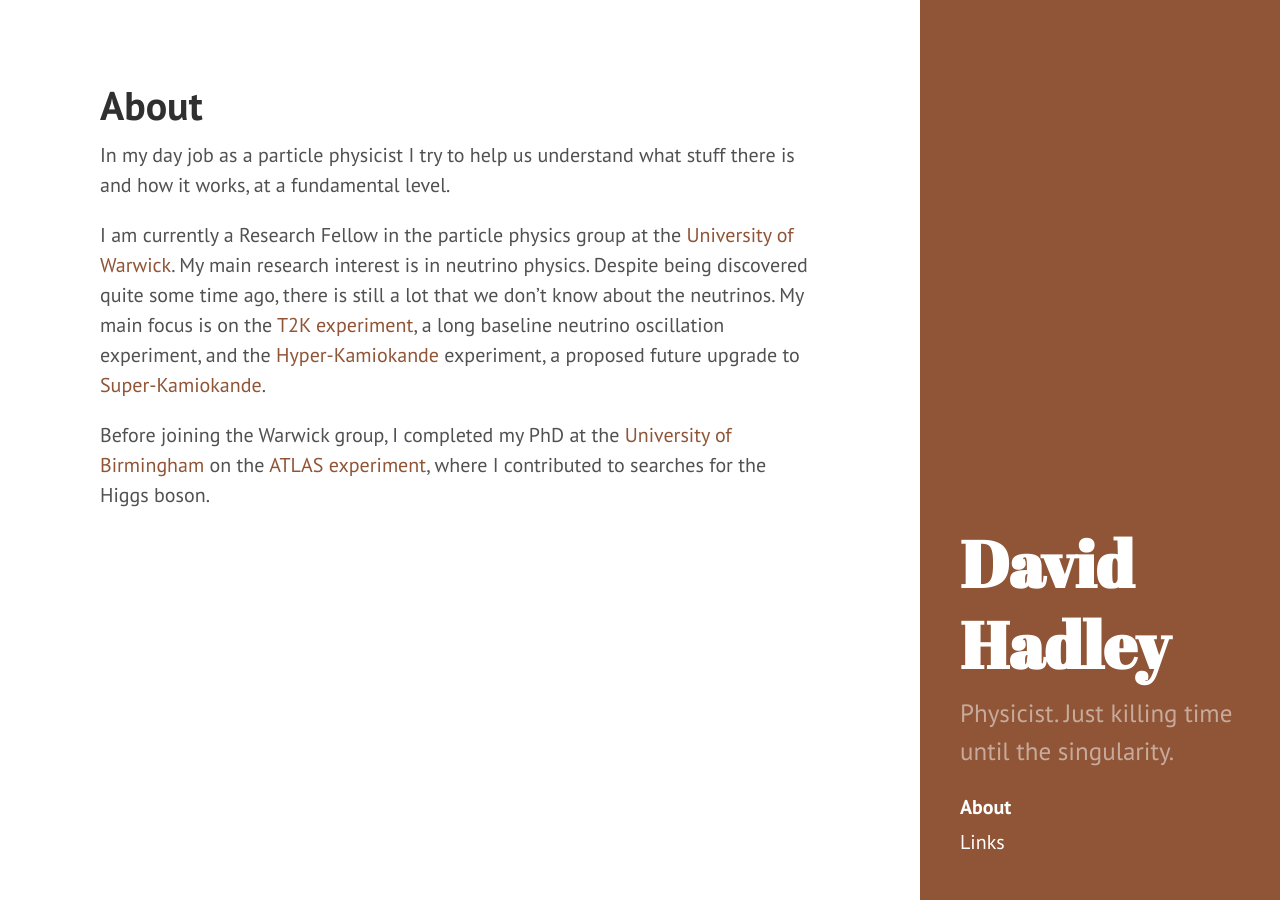
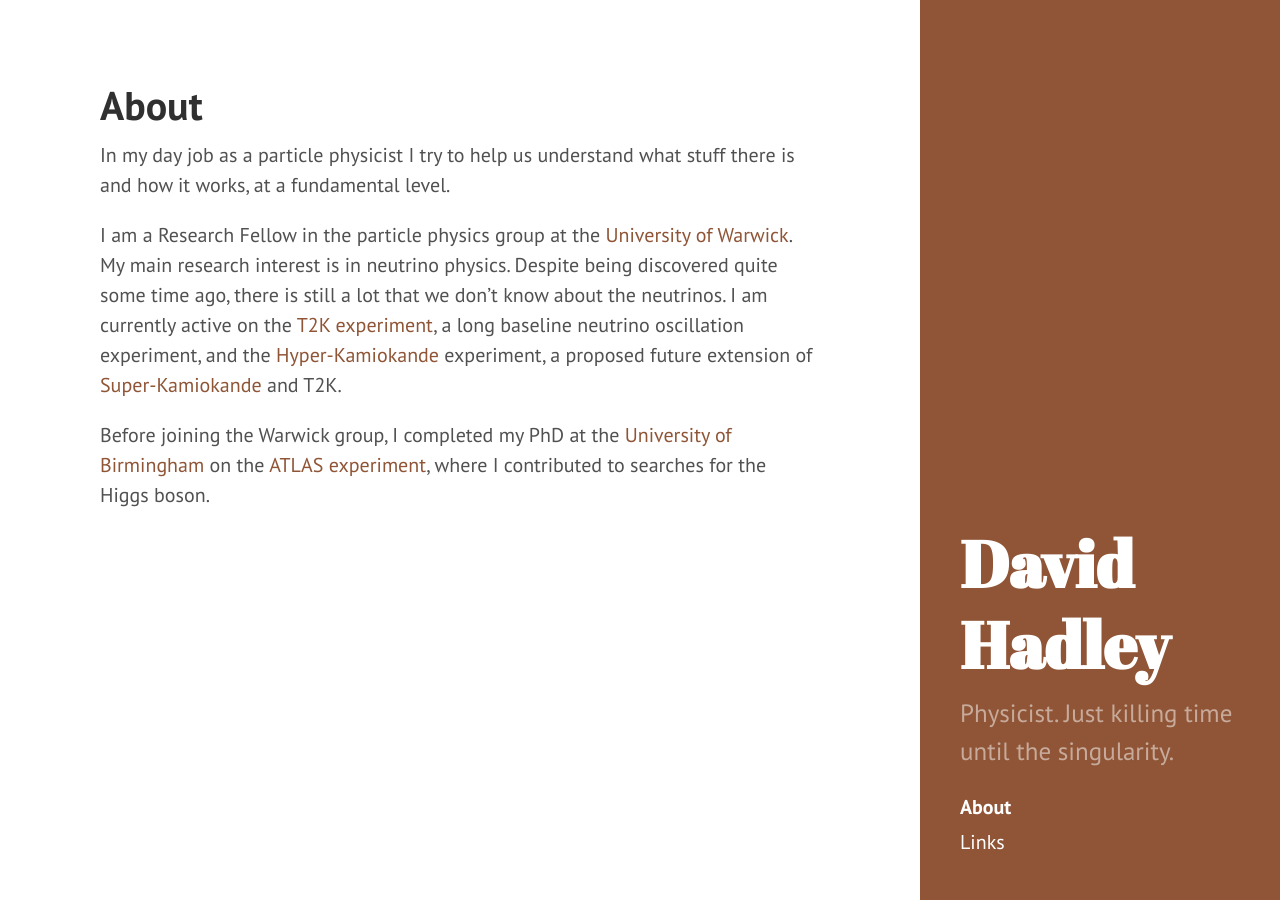
Before and after one commit to davehadley/davehadley.github.io, a Jekyll site: the page built from about.md, in a window 1280 px wide. Built offline with Jekyll 4.4.1, drawn with Linux system fonts in a browser that asks for light colours; nearby versions of some CDN libraries.

Commit message:
Patch About text, HK isn't really an upgrade, more of an extension to the physics programme

```diff
--- a/about.md
+++ b/about.md
@@ -7,13 +7,13 @@
 In my day job as a particle physicist I try to help us understand what stuff
 there is and how it works, at a fundamental level.
 
-I am currently a Research Fellow in the particle physics group at the
+I am a Research Fellow in the particle physics group at the
 [University of Warwick](http://www2.warwick.ac.uk/fac/sci/physics/research/epp/). My main research interest is in neutrino physics.
 Despite being discovered quite some time ago, there is still a lot that we don't
 know about the neutrinos.
-My main focus is on the [T2K experiment](http://t2k-experiment.org/),
+I am currently active on the [T2K experiment](http://t2k-experiment.org/),
 a long baseline neutrino oscillation experiment,
-and the [Hyper-Kamiokande](http://www.hyperk.org/) experiment, a proposed future upgrade to [Super-Kamiokande](http://www-sk.icrr.u-tokyo.ac.jp/sk/index-e.html).
+and the [Hyper-Kamiokande](http://www.hyperk.org/) experiment, a proposed future extension of  [Super-Kamiokande](http://www-sk.icrr.u-tokyo.ac.jp/sk/index-e.html) and T2K.
 
 Before joining the Warwick group, I completed my PhD at the
 [University of Birmingham](http://www.ep.ph.bham.ac.uk/) on the [ATLAS experiment](http://atlas.cern/),
```
